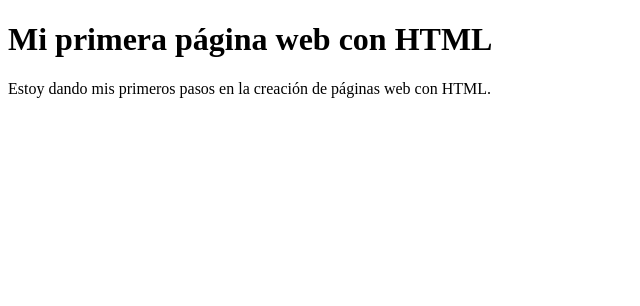
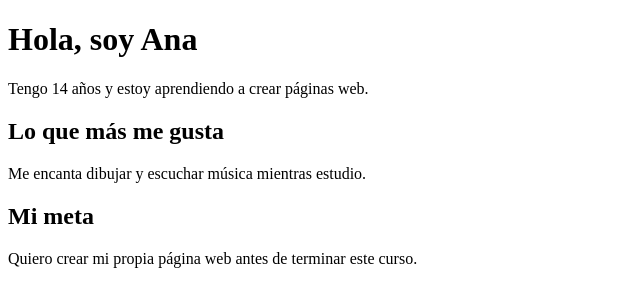
Before and after one commit to TeamTrack-1asi0730-202620-8137/webdev-course-teamtrack, a plain HTML site: page completed-completed/lesson-02/index.html in a window 1280 px wide. Shown: the whole page, without its empty margins (0-640 px from the left). Drawn offline with Linux system fonts and the light colour scheme.

Commit message:
feat(lesson-02): add HTML skeleton, headings and paragraphs practice examples

```diff
--- a/completed-completed/lesson-02/index.html
+++ b/completed-completed/lesson-02/index.html
@@ -1,12 +1,21 @@
 <!DOCTYPE html>
 <html lang="es">
+  <!-- HEAD: información para el navegador. No se ve dentro de la página -->
   <head>
     <meta charset="UTF-8">
     <meta name="viewport" content="width=device-width, initial-scale=1.0">
-  <title>Mi página HTML</title>
+    <title>Mi primera página</title>
   </head>
+
+  <!-- BODY: todo lo que sí se ve en la página -->
   <body>
-  <h1>Mi primera página web con HTML</h1>
-  <p>Estoy dando mis primeros pasos en la creación de páginas web con HTML.</p>
+    <h1>Hola, soy Ana</h1>
+    <p>Tengo 14 años y estoy aprendiendo a crear páginas web.</p>
+
+    <h2>Lo que más me gusta</h2>
+    <p>Me encanta dibujar y escuchar música mientras estudio.</p>
+
+    <h2>Mi meta</h2>
+    <p>Quiero crear mi propia página web antes de terminar este curso.</p>
   </body>
 </html>
```
Also changed, not shown: starter-examples/lesson-02/index.html (+12 -3 lines). Lines whose indentation alone changed are shown as unchanged.
